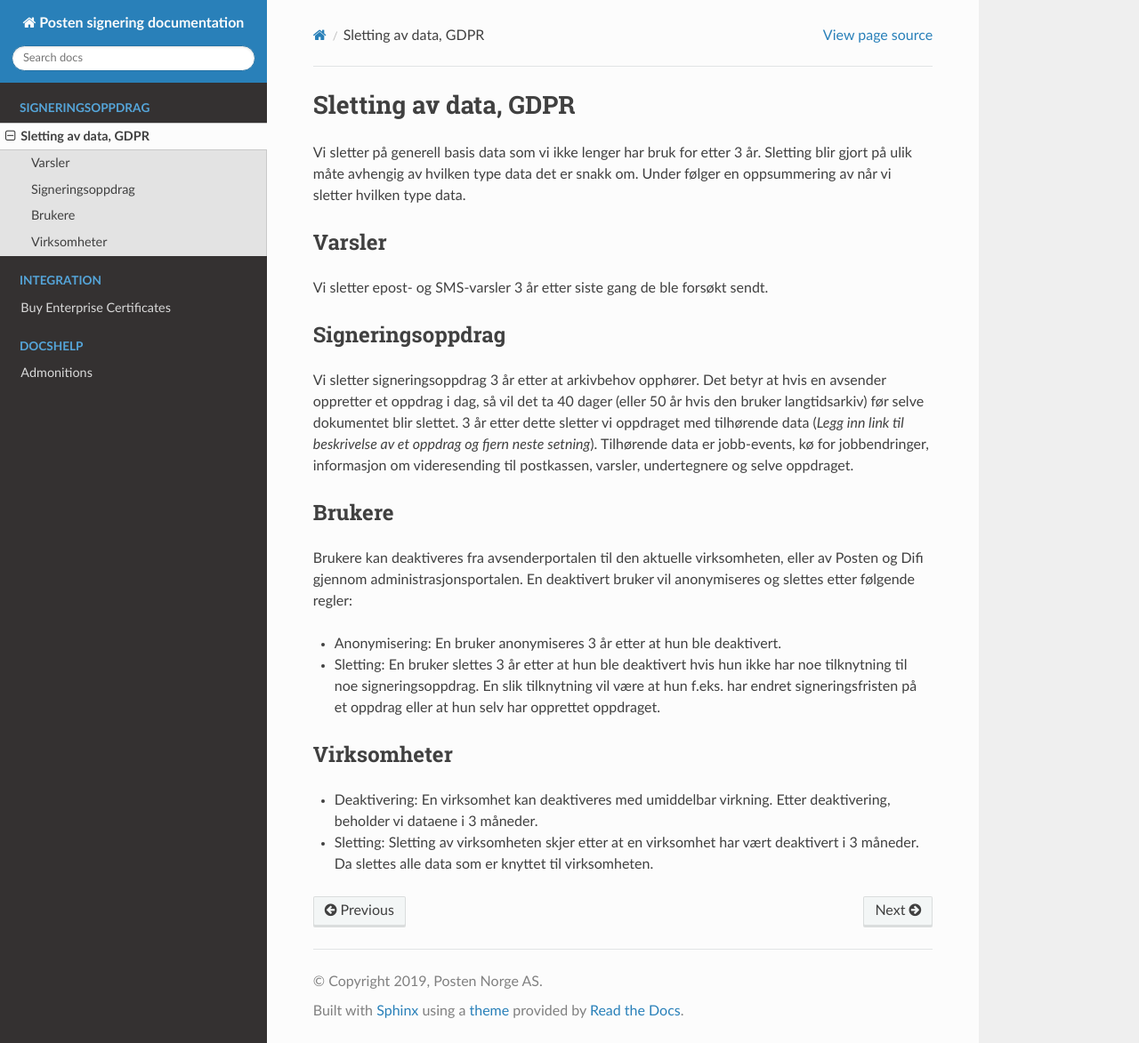
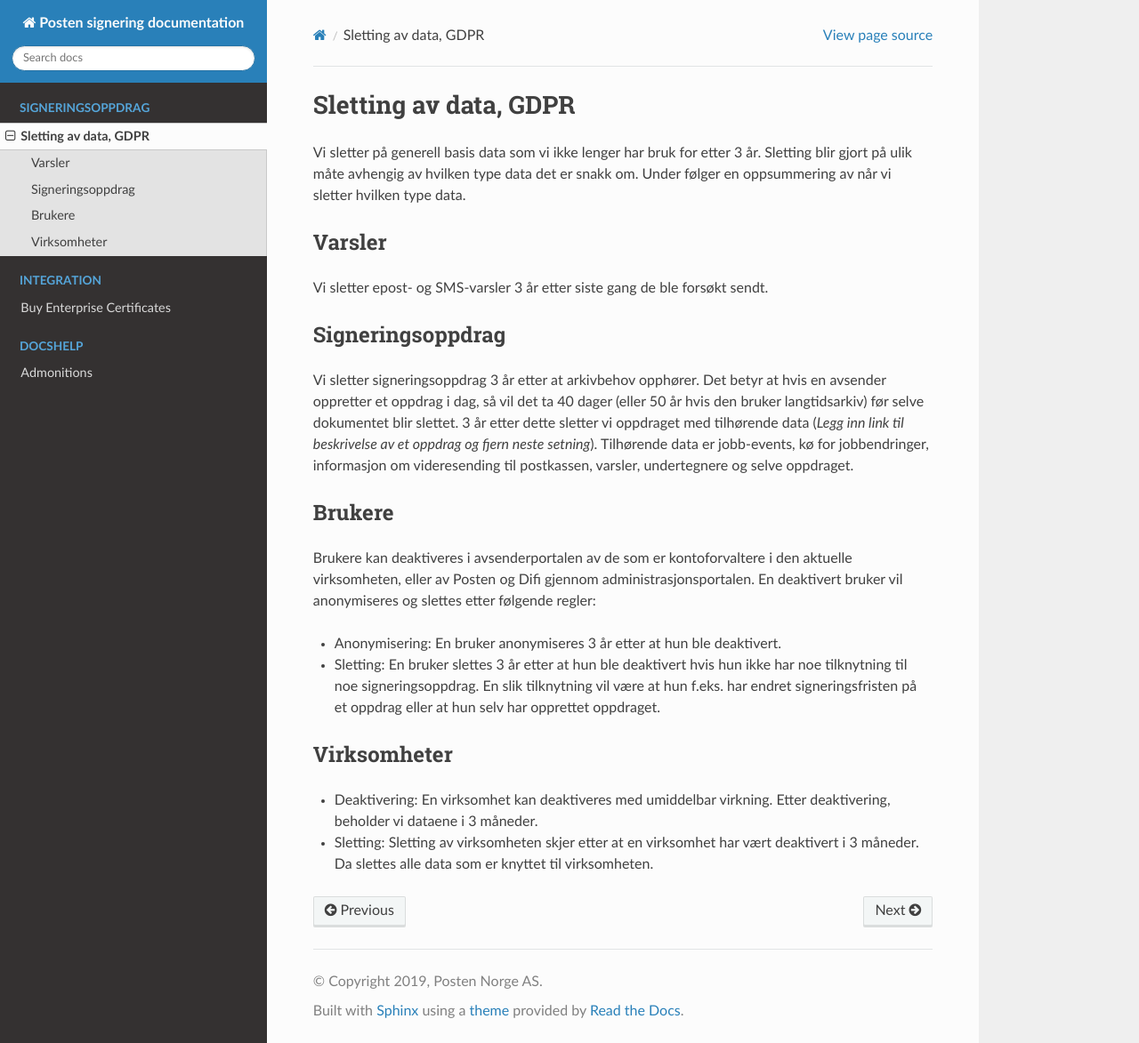
Before and after one commit to ramonarellano/signering-docs, a Sphinx documentation site: the page built from source/gdpr.md, in a window 1280 px wide and 1173 px high. Shown: the whole window at 89% size. Built offline with Sphinx 7.4.7 and the Read the Docs theme 2.0.0, drawn with Linux system fonts in a browser that asks for light colours.

Commit message:
La til "kontoforvalter" som begrep

```diff
--- a/source/gdpr.md
+++ b/source/gdpr.md
@@ -9,7 +9,7 @@ Vi sletter epost- og SMS-varsler 3 år etter siste gang de ble forsøkt sendt.
 Vi sletter signeringsoppdrag 3 år etter at arkivbehov opphører. Det betyr at hvis en avsender oppretter et oppdrag i dag, så vil det ta 40 dager (eller 50 år hvis den bruker langtidsarkiv) før selve dokumentet blir slettet. 3 år etter dette sletter vi oppdraget med tilhørende data (*Legg inn link til beskrivelse av et oppdrag og fjern neste setning*). Tilhørende data er jobb-events, kø for jobbendringer, informasjon om videresending til postkassen, varsler, undertegnere og selve oppdraget.
 
 ## Brukere
-Brukere kan deaktiveres fra avsenderportalen til den aktuelle virksomheten, eller av Posten og Difi gjennom administrasjonsportalen. En deaktivert bruker vil anonymiseres og slettes etter følgende regler:
+Brukere kan deaktiveres i avsenderportalen av de som er kontoforvaltere i den aktuelle virksomheten, eller av Posten og Difi gjennom administrasjonsportalen. En deaktivert bruker vil anonymiseres og slettes etter følgende regler:
 * Anonymisering: En bruker anonymiseres 3 år etter at hun ble deaktivert.
 * Sletting: En bruker slettes 3 år etter at hun ble deaktivert hvis hun ikke har noe tilknytning til noe signeringsoppdrag. En slik tilknytning vil være at hun f.eks. har endret signeringsfristen på et oppdrag eller at hun selv har opprettet oppdraget.
 
```
